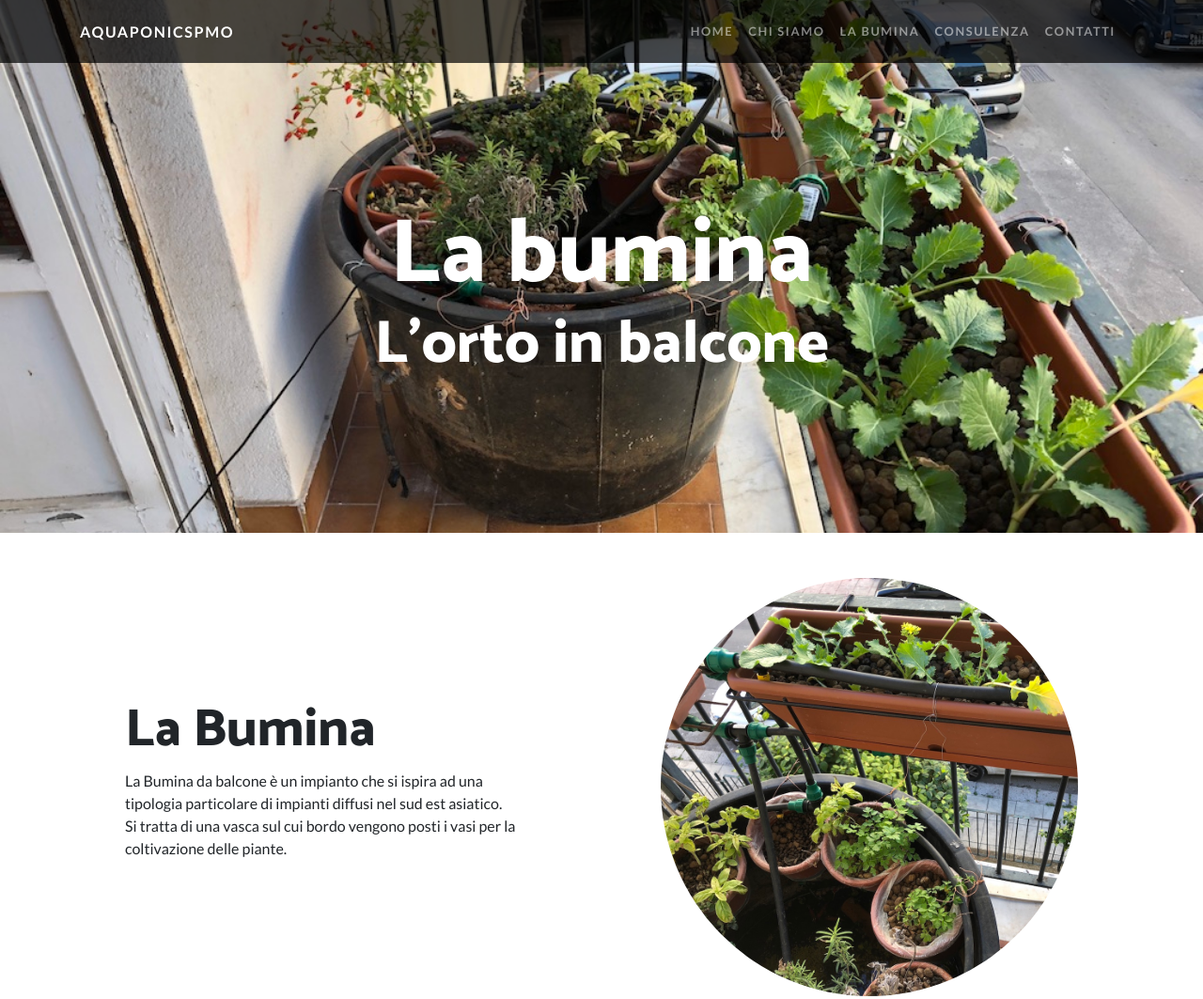
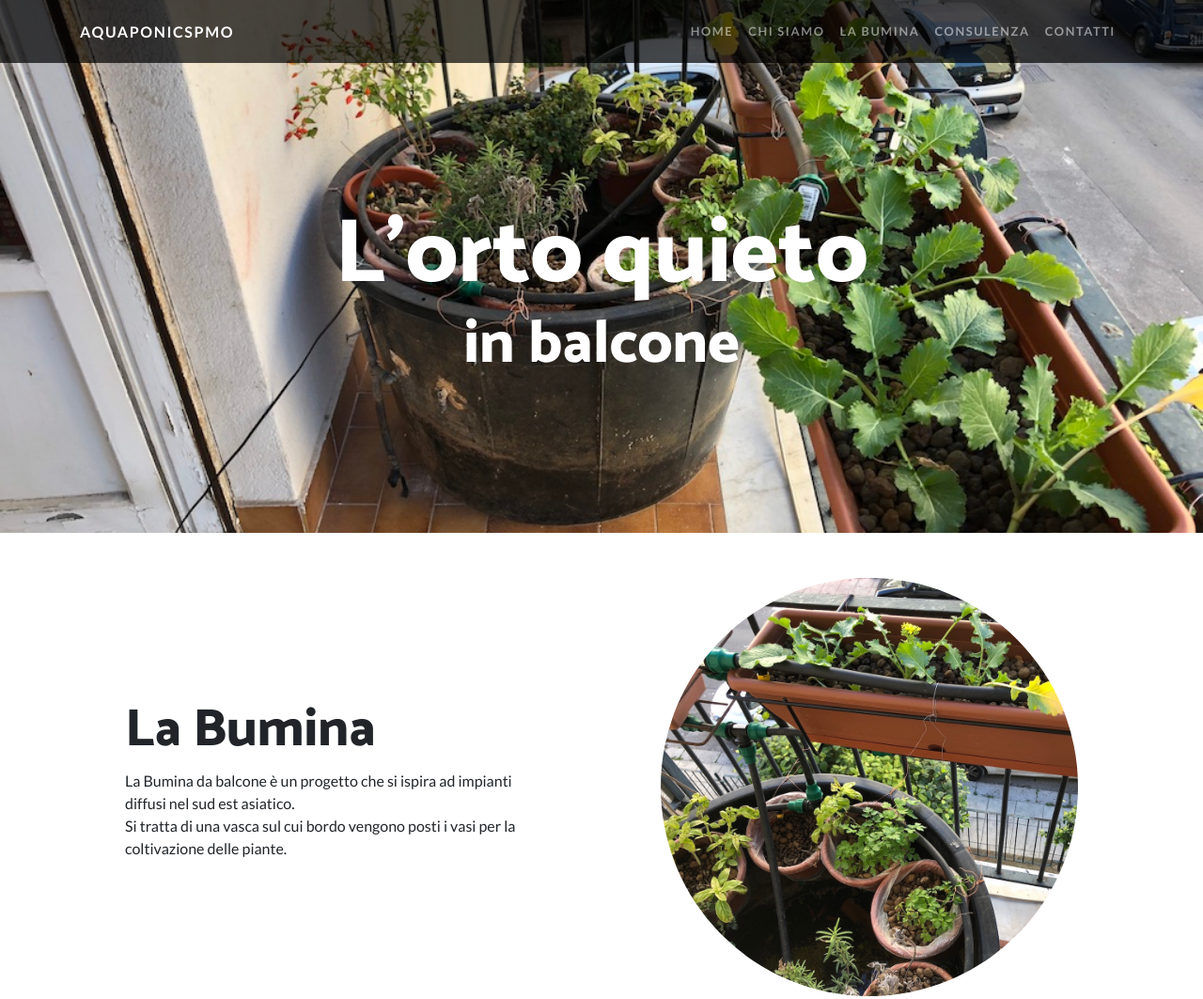
Before and after one commit to aquaponicspmo/Website, a website: page bumina.html in a window 1280 px wide. Shown: the top 1063 px of the page at 94% size. Drawn offline with Linux system fonts and the light colour scheme.

Commit message:
contents improvement

```diff
--- a/bumina.html
+++ b/bumina.html
@@ -57,8 +57,8 @@
     <header class="masthead text-center text-white">
       <div class="masthead-content">
         <div class="container">
-          <h1 class="masthead-heading mb-0">La bumina</h1>
-          <h2 class="masthead-subheading mb-0">L'orto in balcone</h2>
+          <h1 class="masthead-heading mb-0">L'orto quieto</h1>
+          <h2 class="masthead-subheading mb-0">in balcone</h2>
         </div>
       </div>
     </header>
@@ -74,7 +74,7 @@
           <div class="col-lg-6 order-lg-1">
             <div class="p-5">
               <h2 id="acquaponica" class="display-4">La Bumina</h2>
-              <p>La Bumina da balcone è un impianto che si ispira ad una tipologia particolare di impianti diffusi nel sud est asiatico.<br> Si tratta di una vasca sul cui bordo vengono posti i vasi per la coltivazione delle piante.</p>
+              <p>La Bumina da balcone è un progetto che si ispira ad impianti diffusi nel sud est asiatico.<br> Si tratta di una vasca sul cui bordo vengono posti i vasi per la coltivazione delle piante.</p>
             </div>
           </div>
         </div>
```
Also changed, not shown: about.html (+1 -1 lines), contacts.html (+2 -2 lines), index.html (+3 -3 lines).
